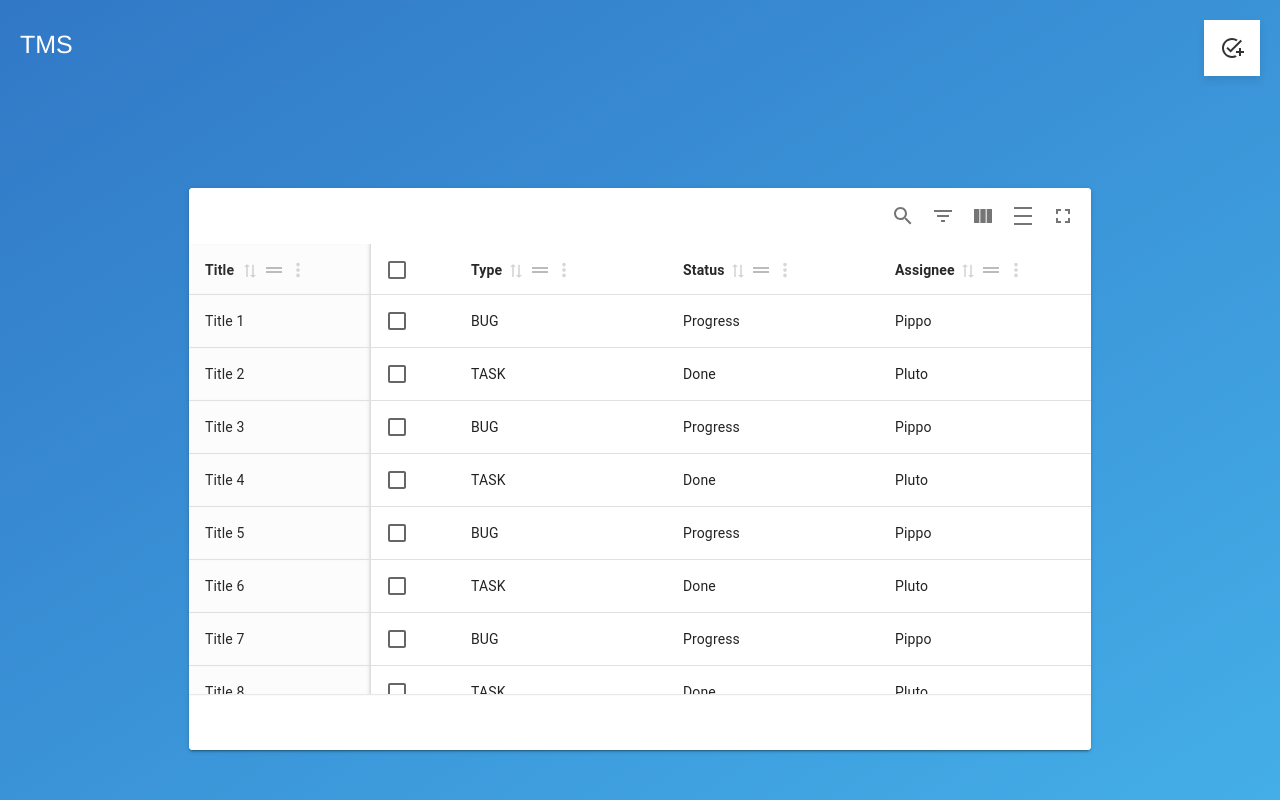
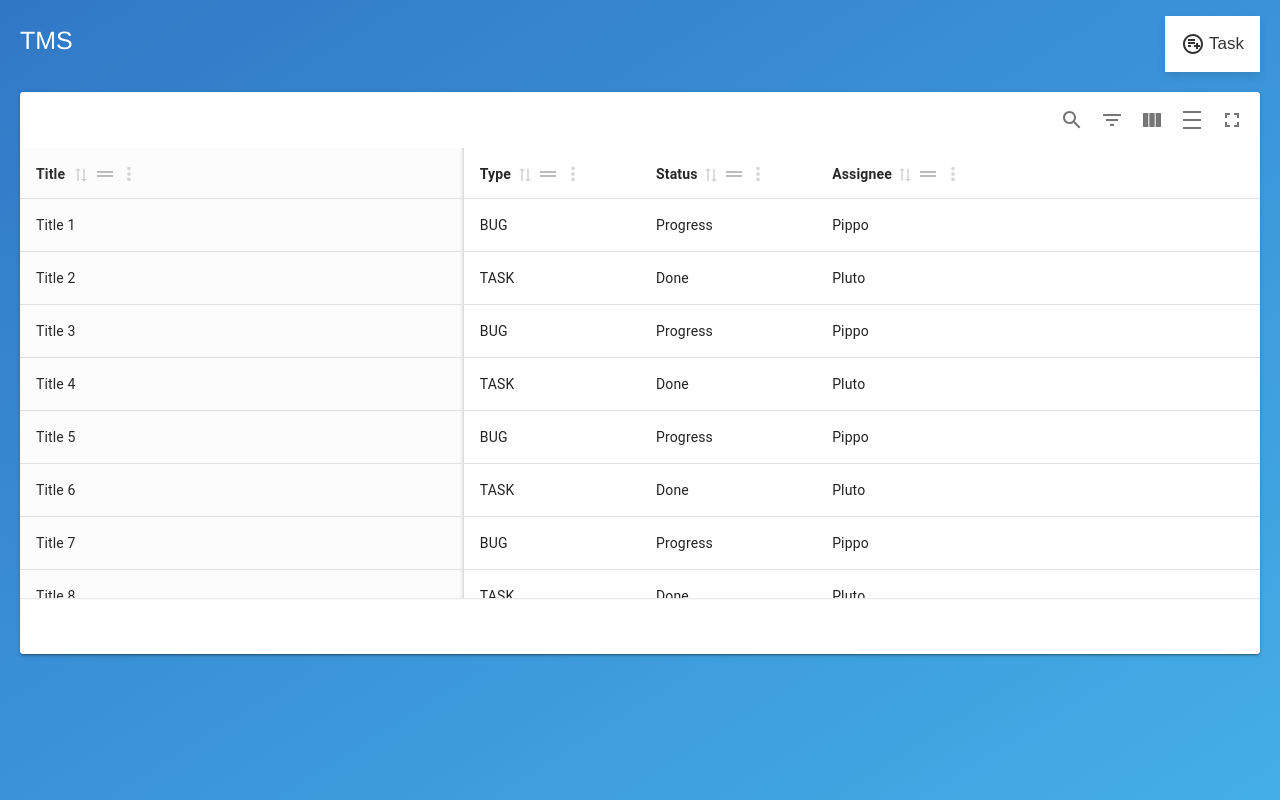
Before and after one commit to Spensiero/task-management-system, a Next.js app: page / in a window 1280 px wide. Built offline with nearby package versions, Linux system fonts and the light colour scheme.

Commit message:
fix style

```diff
--- a/src/components/common/addButton.tsx
+++ b/src/components/common/addButton.tsx
@@ -1,7 +1,7 @@
 
 import React from "react";
 import styled from "@emotion/styled";
-import { MdOutlineAddTask } from "react-icons/md";
+import { MdOutlinePlaylistAddCircle  } from "react-icons/md";
 import { IAddButton } from "@/interfaces/interfaces";
 
 const Button = styled.button`
@@ -13,16 +13,23 @@ const Button = styled.button`
   cursor: pointer;
   box-shadow: 0px 4px 8px rgba(0, 0, 0, 0.1);
   transition: box-shadow 0.25s ease;
-
+  white-space: nowrap;
   &:hover {
     box-shadow: 0px 0px 0px 12px rgba(255, 255, 255, 0.3);
   }
 `;
 
-export default function AddButton({ onClick }: IAddButton) {
+const Label = styled.div`
+  display:inline;
+  font-size: 17px;
+  white-space: nowrap;
+  vertical-align: text-top;
+`;
+
+export default function AddButton({ onClick, label, title }: IAddButton) {
   return (
-    <Button onClick={onClick}>
-        <MdOutlineAddTask title="Add Task"/>
+    <Button title={title} onClick={onClick}>
+        <MdOutlinePlaylistAddCircle/><Label> {label}</Label>
     </Button>
   );
 }
--- a/src/components/common/table.tsx
+++ b/src/components/common/table.tsx
@@ -4,12 +4,7 @@ import {
     MaterialReactTable,
     useMaterialReactTable,
   } from 'material-react-table';
-import styled from "@emotion/styled";
 import { ITable } from "@/interfaces/interfaces";
-
-const StyledTableWrapper = styled('div')`
-   padding-bottom: 50px;
-`;
 
 export default function Table({data, columns} : ITable) {
 
@@ -17,16 +12,14 @@ export default function Table({data, columns} : ITable) {
             columns,
             data,
             enableColumnOrdering: true,
-            enableRowSelection: true,
             enablePagination: false,
             enableColumnPinning: true,
+            layoutMode: 'grid',
             initialState: { columnPinning: { left: [columns[0].accessorKey] } },
             muiTableContainerProps: { sx: { maxHeight: "450px" } },
           });
 
   return (
-   <StyledTableWrapper>
-    <MaterialReactTable table={table} />
-   </StyledTableWrapper>
+    <MaterialReactTable table={table}/>
   );
 }
--- a/src/components/contentLogic.tsx
+++ b/src/components/contentLogic.tsx
@@ -1,4 +1,4 @@
-
+"use client"
 import React from "react";
 import Layout from "@/layout/layout";
 import AddButton from "./common/addButton";
@@ -7,7 +7,7 @@ import TasksTable from "./tasksTable";
 export default function ContentLogic() {
   return (
     <Layout title="TMS">
-      <AddButton key="firstChild" onClick={()=> console.log("Modal")}/>
+      <AddButton title="Add Task" label="Task" key="firstChild" onClick={()=> console.log("Modal")}/>
       <TasksTable key="secondChild"/>
     </Layout>
   );
--- a/src/components/tasksTable.tsx
+++ b/src/components/tasksTable.tsx
@@ -69,22 +69,25 @@ import Table from "./common/table";
     {
       accessorKey: 'title',
       header: 'Title',
-      size: 150,
+      size: 200,
       Cell: ({ cell }) => <span>{cell.getValue()}</span>,
     },
     {
       accessorKey: 'taskType',
       header: 'Type',
+      size: 70,
       Cell: ({ cell }) => <span>{cell.getValue()}</span>,
     },
     {
       accessorKey: 'status',
       header: 'Status',
+      size: 70,
       Cell: ({ cell }) => <span>{cell.getValue()}</span>,
     },
     {
       accessorKey: 'assignee',
       header: 'Assignee',
+      size: 200,
       Cell: ({ cell }) => <span>{cell.getValue()}</span>,
     }
   ];
--- a/src/interfaces/interfaces.ts
+++ b/src/interfaces/interfaces.ts
@@ -19,5 +19,7 @@ export interface ITable {
     columns: IColumn[]
 }
 export interface IAddButton {
+    title: string;
+    label: string;
     onClick: ReactEventHandler
 }
--- a/src/layout/layout.tsx
+++ b/src/layout/layout.tsx
@@ -21,16 +21,26 @@ const Column = styled.div`
   width: 100%;
 `;
 
-const Row = styled.div`
+const HeaderRow = styled.div`
   height: 96px;
   width: 100%;
   display: flex;
 `;
 
+const TableRow = styled.div`
+  margin-right: 20px;
+  margin-left: 20px;
+  width: calc(100% - 40px);
+  margin-bottom: 50px;
+
+  @media only screen and (min-height: 800px) {
+    margin-bottom: 150px;
+  }
+`;
+
 const ContentRight = styled.div`
   justify-content: flex-end;
   display: flex;
-  width: 100%;
   margin: 20px;
 `;
 
@@ -38,26 +48,23 @@ const ContentLeft = styled.div`
   justify-content: flex-start;
   display: flex;
   width: 100%;
-  margin-left: 20px;
-  margin-top: 30px;
+  padding-left: 20px;
+  padding-top: 30px;
   color: white;
   font-family: Helvetica, Arial, sans-serif;
   font-size: 25px;
 `;
-
-
-
 
 export default function Layout({ title, children }: ILayout) {
   const [firstChild, secondChild] = React.Children.toArray(children);
   return (
     <Container>
       <Column>
-        <Row>
+        <HeaderRow>
           <ContentLeft>{title}</ContentLeft>
           <ContentRight>{firstChild}</ContentRight>
-        </Row>
-        <div>{secondChild}</div>
+        </HeaderRow>
+        <TableRow>{secondChild}</TableRow>
       </Column>
     </Container>
   );
```
